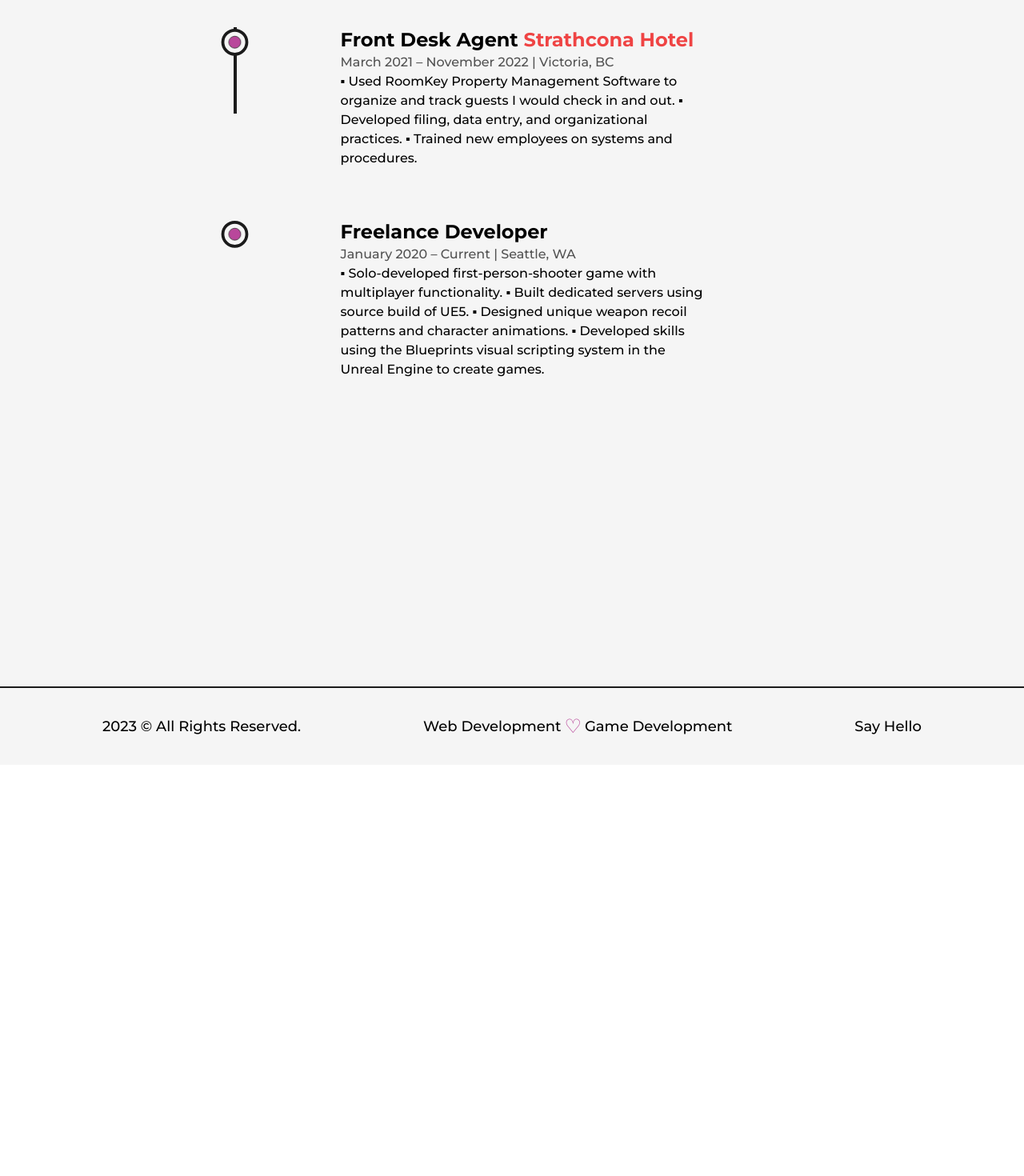
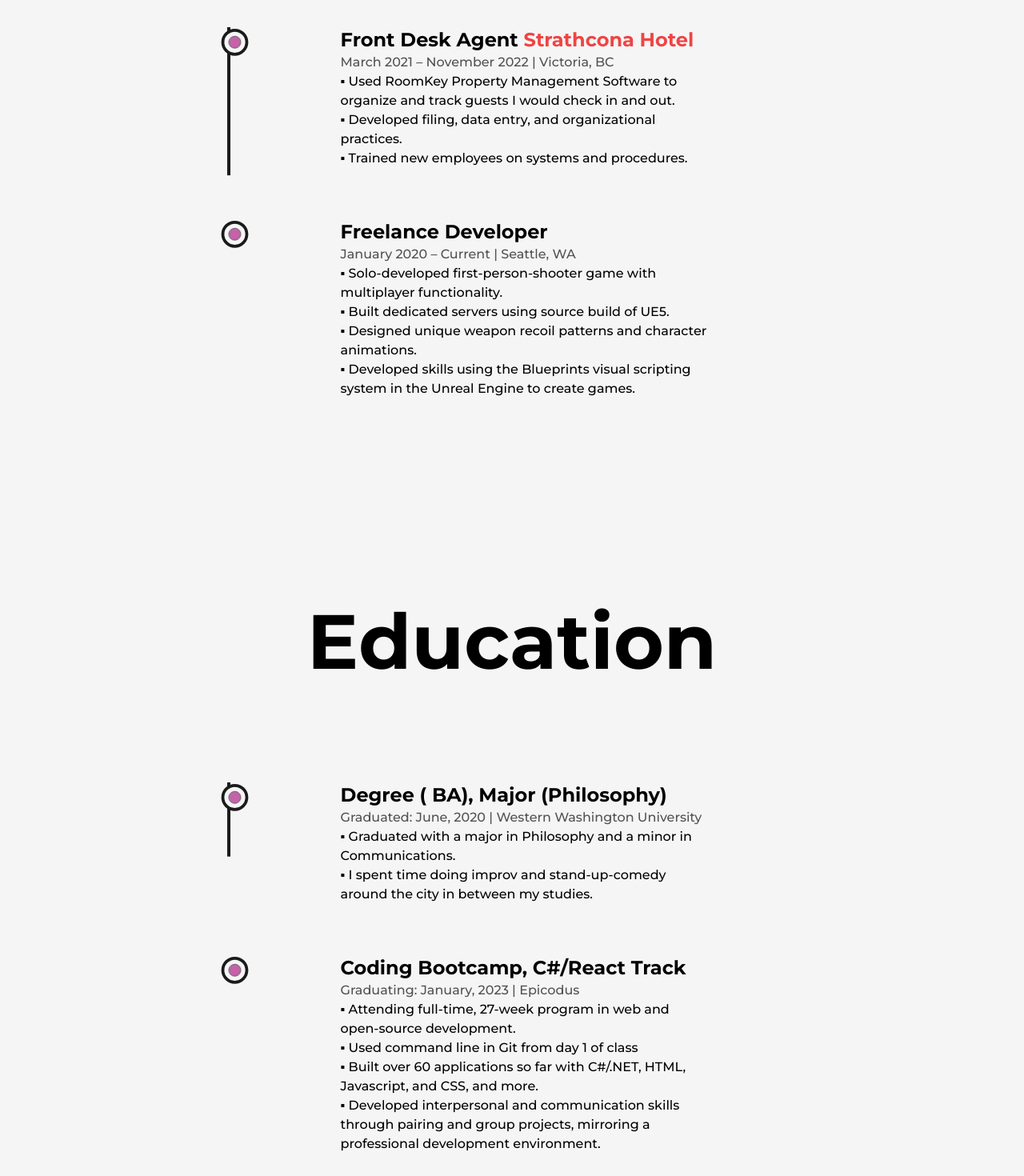
Before and after one commit to osbrown1/My-Portfolio, a Next.js app: page /about in a window 1280 px wide. Shown: the part 2580-4050 px from the top of the page at 80% size. Before the commit the page ends 3536 px from the top, so only its background shows below. Built offline with nearby package versions, Linux system fonts and the light colour scheme.

Commit message:
Finish setting up Education component in my About section

```diff
--- /dev/null
+++ b/src/components/Education.js
@@ -0,0 +1,83 @@
+import React, { useRef } from 'react'
+import {motion, useScroll} from "framer-motion"
+import LiIcon from './LiIcon';
+
+const Details = ({ type, time, place, info }) => {
+  const ref = useRef(null);
+  return (
+    <li ref={ref} className="my-8 first:mt-0 last:mb-0 w-[60%] mx-auto flex flex-col items-center justify-between">
+      <LiIcon reference={ref}/>
+      <motion.div
+        initial={{y:50}}
+        whileInView={{y:0}}
+        transition={{duration:0.5, type:"spring"}}
+      >
+        <h3 className="capitalize font-bold text-2xl">
+          {type}&nbsp;
+        </h3>
+        <span className="capitalize font-medium text-dark/75">
+          {time} | {place}
+        </span>
+        <div className="font-medium w-full">
+          {info.map((point, index) => (
+            <p key={index}>{point}</p>
+          ))}
+        </div>
+      </motion.div>
+    </li>
+  );
+};
+
+const Education = () => {
+  const ref = useRef(null);
+  const {scrollYProgress} = useScroll(
+    {
+      target: ref,
+      offset: ["start end", "center start"]
+    }
+  );
+
+  const info1 = [
+    "▪ Graduated with a major in Philosophy and a minor in Communications.",
+    "▪ I spent time doing improv and stand-up-comedy around the city in between my studies."
+  ];
+
+  const info2 = [
+    "▪ Attending full-time, 27-week program in web and open-source development.",
+    "▪ Used command line in Git from day 1 of class",
+    "▪ Built over 60 applications so far with C#/.NET, HTML, Javascript, and CSS, and more.",
+    "▪ Developed interpersonal and communication skills through pairing and group projects, mirroring a professional development environment."
+  ];
+
+  return (
+    <div className='my-64'>
+      <h2 className='font-bold text-8xl mb-32 w-full text-center'>
+        Education
+      </h2>
+
+      <div ref={ref} className='w-[75%] mx-auto relative'>
+
+        <motion.div
+          style={{scaleY: scrollYProgress}}
+          className='absolute left-7 top-0 w-[4px] h-full bg-dark origin-top'/>
+
+        <ul className='w-full flex flex-col items-start justify-between ml-4'>
+          <Details
+            type="Degree ( BA), Major (Philosophy)"
+            time="Graduated: June, 2020"
+            place="Western Washington University"
+            info={info1}
+          />
+          <Details
+            type="Coding Bootcamp, C#/React Track"
+            time="Graduating: January, 2023"
+            place="Epicodus"
+            info={info2}
+          />
+        </ul>
+      </div>
+    </div>
+  );
+};
+
+export default Education;
--- a/src/components/Experience.js
+++ b/src/components/Experience.js
@@ -6,8 +6,6 @@ const Details = ({ position, company, companyLink, time, address, work }) => {
   const ref = useRef(null);
   return (
     <li ref={ref} className="my-8 first:mt-0 last:mb-0 w-[60%] mx-auto flex flex-col items-center justify-between">
-
-
       <LiIcon reference={ref}/>
       <motion.div
         initial={{y:50}}
@@ -27,11 +25,15 @@ const Details = ({ position, company, companyLink, time, address, work }) => {
         <span className="capitalize font-medium text-dark/75">
           {time} | {address}
         </span>
-        <p className="font-medium w-full">{work}</p>
+        <div className="font-medium w-full">
+          {work.map((point, index) => (
+            <p key={index}>{point}</p>
+          ))}
+        </div>
       </motion.div>
     </li>
   );
-}
+};
 
 const Experience = () => {
   const ref = useRef(null);
@@ -40,7 +42,21 @@ const Experience = () => {
       target: ref,
       offset: ["start end", "center start"]
     }
-  )
+  );
+
+  const work1 = [
+    "▪ Used RoomKey Property Management Software to organize and track guests I would check in and out.",
+    "▪ Developed filing, data entry, and organizational practices.",
+    "▪ Trained new employees on systems and procedures."
+  ];
+
+  const work2 = [
+    "▪ Solo-developed first-person-shooter game with multiplayer functionality.",
+    "▪ Built dedicated servers using source build of UE5.",
+    "▪ Designed unique weapon recoil patterns and character animations.",
+    "▪ Developed skills using the Blueprints visual scripting system in the Unreal Engine to create games."
+  ];
+
   return (
     <div className='my-64'>
       <h2 className='font-bold text-8xl mb-32 w-full text-center'>
@@ -51,32 +67,27 @@ const Experience = () => {
 
         <motion.div
           style={{scaleY: scrollYProgress}}
-
-      className='absolute left-9 top-0 w-[4px] h-full bg-dark origin-top'/>
+          className='absolute left-7 top-0 w-[4px] h-full bg-dark origin-top'/>
 
         <ul className='w-full flex flex-col items-start justify-between ml-4'>
           <Details
-        position="Front Desk Agent" company="Strathcona Hotel"
+            position="Front Desk Agent"
+            company="Strathcona Hotel"
             companyLink="https://strathconahotel.com"
-        time="March 2021 – November 2022" address="Victoria, BC"
-        work="▪ Used RoomKey Property Management Software to organize and track guests I would check in and out.
-              ▪ Developed filing, data entry, and organizational practices.
-              ▪ Trained new employees on systems and procedures."
+            time="March 2021 – November 2022"
+            address="Victoria, BC"
+            work={work1}
           />
-
           <Details
             position="Freelance Developer"
-        time="January 2020 – Current" address="Seattle, WA"
-        work="▪ Solo-developed first-person-shooter game with multiplayer functionality.
-              ▪ Built dedicated servers using source build of UE5.
-              ▪ Designed unique weapon recoil patterns and character animations.
-              ▪ Developed skills using the Blueprints visual scripting system in the Unreal Engine to create games."
+            time="January 2020 – Current"
+            address="Seattle, WA"
+            work={work2}
           />
         </ul>
       </div>
     </div>
+  );
+};
 
-  )
-}
-
-export default Experience
+export default Experience;
--- a/src/pages/about.js
+++ b/src/pages/about.js
@@ -7,6 +7,7 @@ import Image from 'next/image'
 import { useInView, useMotionValue, useSpring } from 'framer-motion'
 import Skills from '@/components/Skills'
 import Experience from '@/components/Experience'
+import Education from '@/components/Education'
 
 
 const AnimatedNumbers = ({value}) => {
@@ -100,6 +101,7 @@ every project I work on. I look forward to the opportunity to bring my skills an
 
       <Skills />
       <Experience />
+      <Education />
       </Layout>
     </main>
     </>
```
Lines whose indentation alone changed are shown as unchanged.
